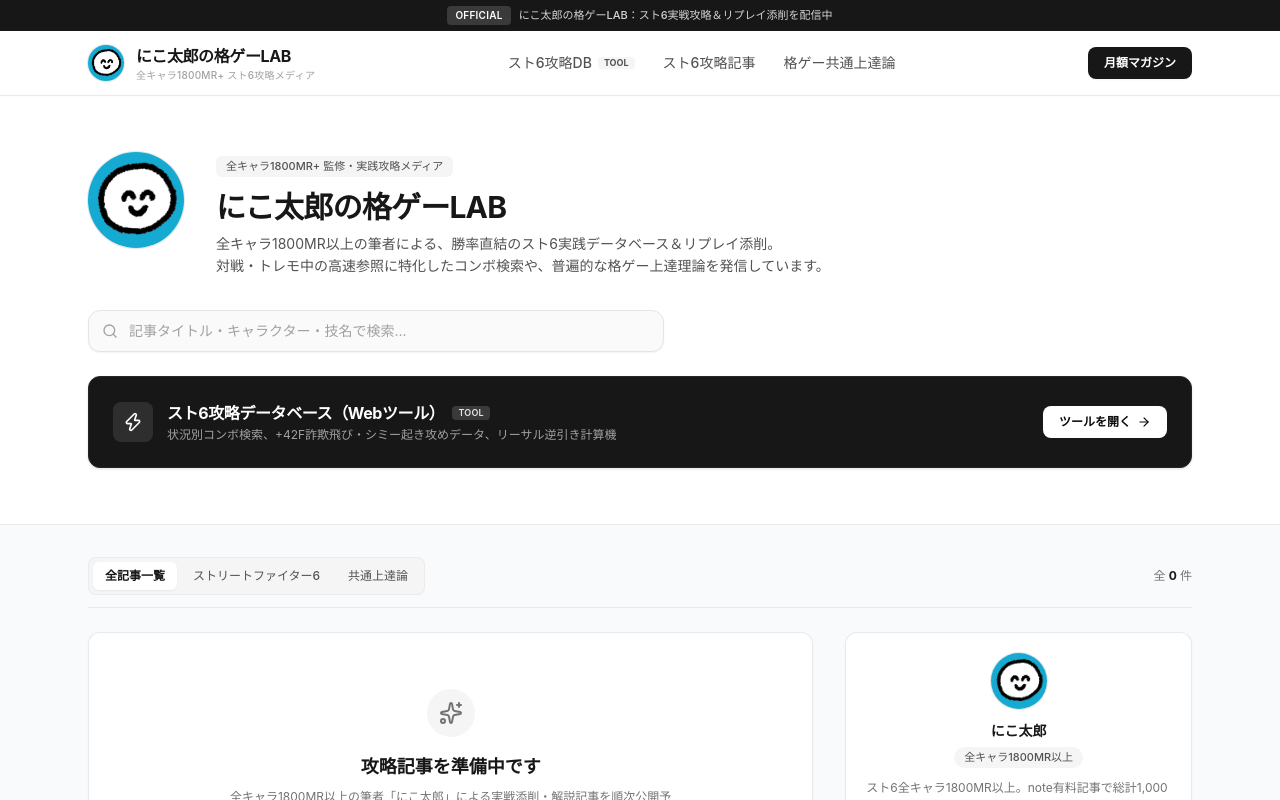
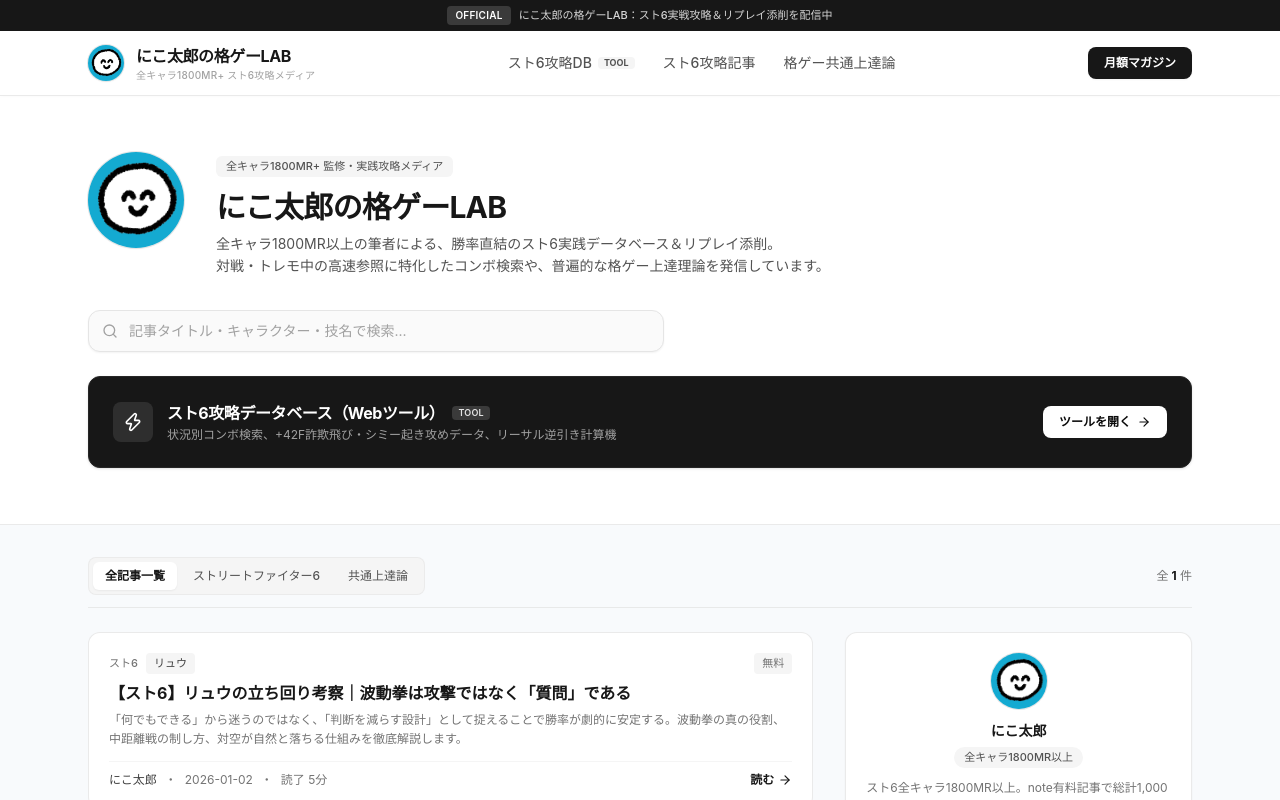
Before and after one commit to nikotarodesu/fgc-hub, a Next.js app: page / in a window 1280 px wide. Shown: the top 800 px of the page. Built offline with nearby package versions, Linux system fonts and the light colour scheme.

Commit message:
feat: add Ryu neutral strategy article converted to polite desu-masu tone

```diff
--- a/src/data/articles.ts
+++ b/src/data/articles.ts
@@ -78,5 +78,88 @@
   xHandle: '@nikotarosun',
 };
 
-// 攻略記事データ一覧（ユーザー様による記事追加用）
-export const ARTICLES_DATA: Article[] = [];
+// 攻略記事データ一覧
+export const ARTICLES_DATA: Article[] = [
+  {
+    id: 'art-ryu-neutral-strategy',
+    slug: 'ryu-neutral-strategy',
+    title: '【スト6】リュウの立ち回り考察｜波動拳は攻撃ではなく「質問」である',
+    summary:
+      '「何でもできる」から迷うのではなく、「判断を減らす設計」として捉えることで勝率が劇的に安定する。波動拳の真の役割、中距離戦の制し方、対空が自然と落ちる仕組みを徹底解説します。',
+    game: 'sf6',
+    category: 'character',
+    character: 'リュウ',
+    characterColor: 'from-blue-600 to-indigo-800',
+    author: AUTHOR_INFO,
+    publishedAt: '2026-01-02',
+    updatedAt: '2026-09-08',
+    readTime: '5分',
+    isPaid: false,
+    tags: ['スト6', 'リュウ', '立ち回り', '波動拳', '対空', '上達論'],
+    likesCount: 562,
+    freeContent: {
+      intro:
+        '多くのプレイヤーが、リュウを「ベーシックな標準キャラ」「待って差し返すキャラ」「読み合いの教科書」と捉えているのではないでしょうか。しかし実戦における本質は異なります。リュウは「自分の判断を減らすための設計完成度が極めて高いキャラ」なのです。この一点を軸に据えるだけで、立ち回りのすべてが驚くほどクリアに整理されます。',
+      sections: [
+        {
+          title: 'はじめに：なぜリュウは「中級者が最も迷いやすいキャラ」なのか？',
+          body:
+            'リュウは初心者向けと言われることが多いキャラクターですが、実際には中級者の方が最も迷いやすいキャラでもあります。\n\nその理由は実に単純です。「何でもできる」ということは、「何をすればいいか分からなくなる」ということでもあります。選択肢の多さは、必ずしも強さには直結しません。むしろ対戦中に迷って判断を増やしてしまうことこそが、リュウの勝率を落としてしまう最大の原因なのです。',
+          bulletPoints: [
+            '「何でもできるキャラ」ほど、実戦ではやることが散漫になりやすい',
+            '判断の回数が増えるほど、ミスや反応の遅れが発生する',
+            'リュウを強く動かす秘訣は「やることを極限まで削ること」にある',
+          ],
+        },
+        {
+          title: '1. リュウの立ち回りのゴールとは何か？',
+          body:
+            'リュウの立ち回りにおける第一のゴールは、大ダメージを取ることでも、画面端へ一気に運ぶことでもありません。\n\nそれは、「相手の選択肢が事前にほぼ読める状態」を作ることです。\n\n相手を動かし、行動を限定させ、その結果として殴る。この流れが成立したとき、無理に狙いに行かなくてもダメージは自然と発生します。\n\nそして、この状態が最も分かりやすく形になる場所が「画面端」です。リュウは相手の選択肢を削った延長線上で、2つ目のゴールとして画面端を迎えます。',
+          bulletPoints: [
+            '後退という選択肢が消えるため、距離調整ができなくなる',
+            '相手の行動が「前ジャンプ・前進・暴れ」のいずれかに収束する',
+            '画面端とは、無理に読み合わなくても選択肢削減が意図せず“自然発生”する理想の空間である',
+          ],
+        },
+        {
+          title: '2. 波動拳は攻撃ではなく「質問」である',
+          body:
+            '波動拳を「削り」や「ヒット狙い」として使っている限り、立ち回りは決して安定しません。\n\n波動拳の本質は、「この状況で、あなたは何をしますか？」という質問を相手に投げかける行為にあります。\n\n相手の回答は、ほぼ以下の3つに集約されます。\n・ジャンプする\n・ガードする\n・パリィする\n\nそして何より重要なのは、相手の回答を確認したうえで、こちらの次の行動を固定することです。',
+          bulletPoints: [
+            '【ジャンプで返してきた場合】次の波動拳のタイミングではあえて撃たず、対空（昇龍拳）を一点待ちします。',
+            '【ガードを選んできた場合】相手は警戒心が最も高い状態です。前進や技振りにブレーキがかかるため、逆に次も波動拳の継続が通りやすくなります。',
+            '【パリィを選んできた場合】Dゲージを失いたくない心理が働いています。波掌撃フェイントや前歩きからの展開が非常に機能しやすくなります。',
+          ],
+        },
+        {
+          title: '3. 中距離でリュウが強い「本当の理由」',
+          body:
+            'リュウの中距離戦は、数値的に見ても非常に扱いやすく設計されています。\n・一歩踏み込んで前大P（立ち強P）でプレッシャーをかけられる\n・波動拳の全体硬直が比較的少ない\n・大足（しゃがみ強K）が発生9Fと早く、差し返しに使いやすい\n・相手が後退を選べば、安全に「電刃錬気」を溜められる\n→ 結果として、相手は中距離戦を継続せざるを得なくなります。\n\nただし、ここで勘違いしてはいけない点があります。リュウ自身の技性能が単体で強いから中距離が強いのではありません。\n「相手が波動拳を警戒せざるを得ない距離だからこそ強い」のです。\n\n相手は「前に出る」「技を振る」の両方にブレーキがかかります。その結果、焦って間合いの外で技を空振りしやすくなり、こちらの差し返しが自然と成立します。差し返しは反射神経ではなく、相手が振らざるを得ない状況を作ることで成立するのです。',
+        },
+        {
+          title: '4. リュウの対空が安定する理由：反応ではなく「事前の削り込み」',
+          body:
+            '昇龍拳による対空は、「反射神経の良さ」で出していると思われがちですが、実際は全く異なります。\n\n・波動拳を見せた後\n・中距離で歩きをピタッと止めた後\n・投げ抜けに成功した直後\n\nこのような状況では、相手の打開策はほぼ「前ジャンプ（またはラッシュ）」に収束します。\n\nつまり昇龍拳は、見てから反応しているのではなく、事前に相手の選択肢を削り落とした結果の「一点待ち」なのです。見てから落としているように見える上級者も、実際には「すでに対空しか見る必要がない状況」を立ち回りの中で事前に作り出しています。',
+        },
+        {
+          title: '5. 伸び悩むリュウがやってしまいがちな3大NG行動',
+          body:
+            'ここで、勝率が安定しないリュウが陥りがちな典型的なNG行動を整理してみましょう。\n\n1. 目的のない波動拳を何となく撃ちすぎてしまう\n2. 相手のすべての技を差し返そうと狙いすぎてしまう\n3. 相手の動きを見てから反応しようとしすぎてしまう\n\nこれらはすべて、「対戦中に自分が処理する判断を無駄に増やしてしまう行為」です。リュウというキャラクターの強みである「判断を減らす」という設計思想とは、真逆の方向に進んでしまっています。',
+        },
+        {
+          title: '6. 強いリュウは「何もしない」を選んでいる',
+          body:
+            '強いリュウ使いほど、対戦中に以下のような時間が長く存在します。\n・歩く\n・止まる\n・あえて何もしない\n・波動拳による最低限の牽制に留める\n\nしかし、これは決して消極的な受け身のプレイではありません。\n「もう相手の選択肢は削り終えた」という確信のもと、罠を張って待っている状態なのです。\nその結果、相手はプレッシャーに耐えきれず、自分から無理な飛びや大技を選び、自滅するように崩れていきます。',
+        },
+        {
+          title: 'おわりに：リュウは「選択肢の管理」で勝つキャラクターです',
+          body:
+            'まとめると、リュウの立ち回りは以下の3行に集約されます。\n\n1. 勝負を決める主戦場は「中距離」\n2. 波動拳を撃つタイミングと意図を徹底的に精査する\n3. 自分の判断を増やす無駄な行動はすべて捨てる\n\nリュウは、目まぐるしい反応速度や複雑な読み合いで勝つキャラではなく、「選択肢の管理（マネジメント）」で勝つキャラです。\n\n・自分の判断をシンプルに減らせる方\n・目的を一つに絞り込める方\n・「この状況ではこれを捨てる」と明確に割り切れる方\n\n詰将棋のように、美しい形を作ってから確実に勝ちを取りに行くのが好きな方にこそ、リュウは最高の相棒になります。だからこそスト6においても、リュウは常に「強さの基準」であり続けるのです。',
+        },
+      ],
+    },
+    paidContent: {
+      sections: [],
+    },
+  },
+];
```
